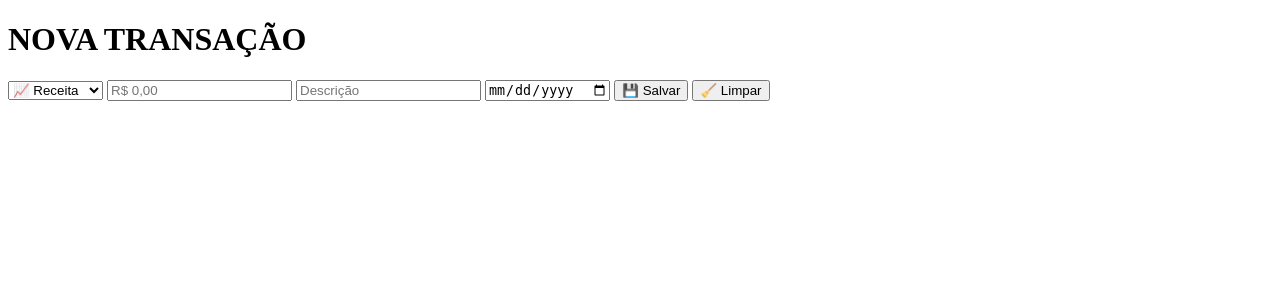
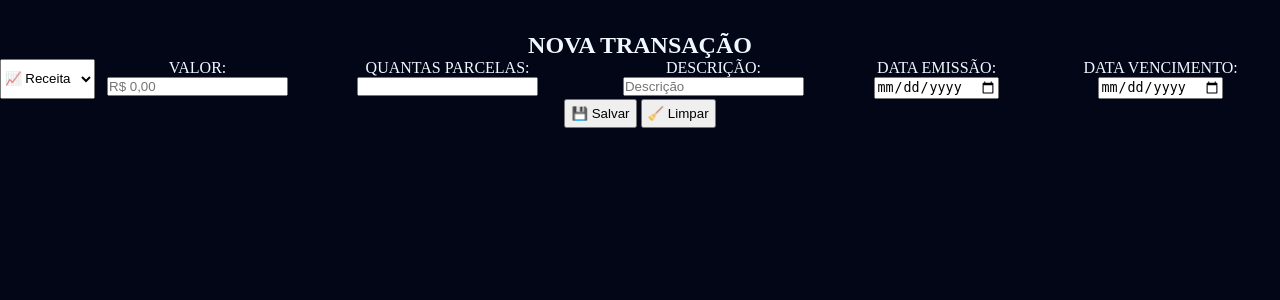
Before and after one commit to vitorhugoarcanjo/site_gestao_financeira, a Flask app: page /nova_transacao/ in a window 1280 px wide. Shown: the top 300 px of the page. Run offline with Flask 3, Linux system fonts and the light colour scheme; the visitor is signed in with stand-in values (Sample User, id 1).

Commit message:
AJUSTANDO TELA DA TRANSACAO

```diff
--- a/app.py
+++ b/app.py
@@ -1,6 +1,8 @@
 from flask import Flask, render_template
 import os
-from dotenv import load_dotenv
+from dotenv import load_dotenv # CHAVE SECRETA
+from datetime import timedelta # TEMPO DE LOGIN
+
 
 # CRIAÇÃO DE TABELAS
 from config.database import criar_todas_tabelas
@@ -35,7 +37,7 @@ app = Flask(__name__)
 
 app.secret_key = os.getenv('SECRET_KEY')
 
-
+app.config['PERMANENT_SESSION_LIFETIME'] = timedelta(minutes=30)
 
 
 # ----------------- ADICIONAR BLUEPRINTS ----------------------- #
--- a/rotas/pasta_dashboard/dashboard.py
+++ b/rotas/pasta_dashboard/dashboard.py
@@ -21,12 +21,12 @@ def inidashboard():
         cursor = conexao_banco.cursor()
 
 
-        query = 'SELECT SUM(valor) FROM transacoes WHERE user_id = ? AND tipo = ?'
+        query = 'SELECT SUM(valor_total) FROM transacoes WHERE user_id = ? AND tipo = ?'
         params_despesas = [user_id, 'despesa']
         params_receitas = [user_id, 'receita']
 
         if data_inicio and data_final:
-            query += ' AND data BETWEEN ? AND ?'
+            query += ' AND data_emissao BETWEEN ? AND ?'
             params_despesas.extend([data_inicio, data_final])
             params_receitas.extend([data_inicio, data_final])
 
--- a/rotas/pasta_financas/crud/insert_transacao.py
+++ b/rotas/pasta_financas/crud/insert_transacao.py
@@ -12,18 +12,20 @@ def initransacao():
     if request.method == 'POST':
         user_id = session['user_id']
         tipo = request.form.get('tipo')
-        valor = float(request.form.get('valor'))
+        valor_total = float(request.form.get('valor_total'))
         descricao = request.form.get('descricao')
-        data = request.form.get('data')
+        data_emissao = request.form.get('data_emissao')
+        data_vencimento = request.form.get('data_vencimento')
+        total_parcelas = request.form.get('total_parcelas', '1')
         status = 'recebido' if tipo == 'receita' else 'aberto'
 
         # INSERT SIMPLES
         conexao = sqlite3.connect(caminho_banco)
         cursor = conexao.cursor()
         cursor.execute('''
-            INSERT INTO transacoes (user_id, tipo, valor, descricao, data, status)
-            VALUES (?, ?, ?, ?, ?, ?)
-        ''', (user_id, tipo, valor, descricao, data, status))
+            INSERT INTO transacoes (user_id, tipo, valor_total, descricao, data_emissao, data_vencimento, total_parcelas, status)
+            VALUES (?, ?, ?, ?, ?, ?, ?, ?)
+        ''', (user_id, tipo, valor_total, descricao, data_emissao, data_vencimento, total_parcelas, status))
         conexao.commit()
         conexao.close()
 
--- a/rotas/pasta_login/pasta_acesso_login/logica_login.py
+++ b/rotas/pasta_login/pasta_acesso_login/logica_login.py
@@ -37,6 +37,7 @@ def validar_login():
             conexao_banco.close()
 
             # SETAR NA SESSÃO
+            session.permanent = True
             session['user_id'] = usuario[0] # ID do usuário
             session['user_nome'] = usuario[1] # Nome do usuário
 
--- /dev/null
+++ b/static/pasta_financas/crud/pasta_insert/import_css.css
@@ -0,0 +1,2 @@
+@import url('/static/pasta_financas/estrutura_global.css');
+@import url('/static/pasta_financas/crud/pasta_insert/insert_transacao.css');
--- /dev/null
+++ b/static/pasta_financas/crud/pasta_insert/insert_transacao.css
@@ -0,0 +1,18 @@
+/* CONTAINER CONSULTA */
+.container_insert {
+    width: 100%;
+    height: 10rem;
+    display: flex;
+    justify-content: center;
+    align-items: center;
+    text-align: center;
+    color: aliceblue;
+}
+
+.sub_container_insert {
+    display: flex;
+}
+
+.buttons button {
+    padding: 5px;
+}
--- a/templates/pasta_financas/crud/insert_transacao.html
+++ b/templates/pasta_financas/crud/insert_transacao.html
@@ -3,27 +3,51 @@
 <head>
     <meta charset="UTF-8">
     <meta name="viewport" content="width=device-width, initial-scale=1.0">
-    <link rel="stylesheet" href="{{ url_for('static', filename='pasta_financas/crud/insert_transacao.css') }}">
+    <link rel="stylesheet" href="{{ url_for('static', filename='pasta_financas/crud/pasta_insert/import_css.css') }}">
 
 </head>
 
 <body>
+    <section class="container_insert">
+        <form action="/nova_transacao" method="post">
             <h1>NOVA TRANSAÇÃO</h1>
 
-    <section>
-        <form action="/nova_transacao" method="post">
+            <div class="sub_container_insert">
                 <select name="tipo" required>
                     <option value="receita">📈 Receita</option>
                     <option value="despesa">📉 Despesa</option>
                 </select>
 
-            <input type="number" name="valor" step="0.01" placeholder="R$ 0,00" required>
+                <div class="container_campos_insert">
+                    <label for="valor_total">VALOR:</label>
+                    <input type="number" name="valor_total" step="0.01" placeholder="R$ 0,00" required>
+                </div>
+
+                <div class="container_campos_insert">
+                    <label for="total_parcelas">QUANTAS PARCELAS:</label>
+                    <input type="number" name="total_parcelas">
+                </div>
+
+                <div class="container_campos_insert">
+                    <label for="descricao">DESCRIÇÃO:</label>
                     <input type="text" name="descricao" placeholder="Descrição" required>
-            <input type="date" name="data" required>
+                </div>
 
-            <button type="submit">💾 Salvar</button>
-            <button type="reset">🧹 Limpar</button>
+                <div class="container_campos_insert">
+                    <label for="data_emissao">DATA EMISSÃO:</label>
+                    <input type="date" name="data_emissao" required>
+                </div>
 
+                <div class="container_campos_insert">
+                    <label for="data_vencimento">DATA VENCIMENTO:</label>
+                    <input type="date" name="data_vencimento">
+                </div>
+            </div>
+
+            <div class="buttons">
+                <button type="submit" class="btn_salvar">💾 Salvar</button>
+                <button type="reset" class="btn_limpar">🧹 Limpar</button>
+            </div>
 
         </form>
     </section>
```
Also changed, not shown: static/pasta_financas/section_consultas.css (+59 -15 lines), templates/pasta_financas/tela_financas.html (+5 -4 lines), static/pasta_financas/crud/insert_transacao.css (deleted). Lines whose indentation alone changed are shown as unchanged.
